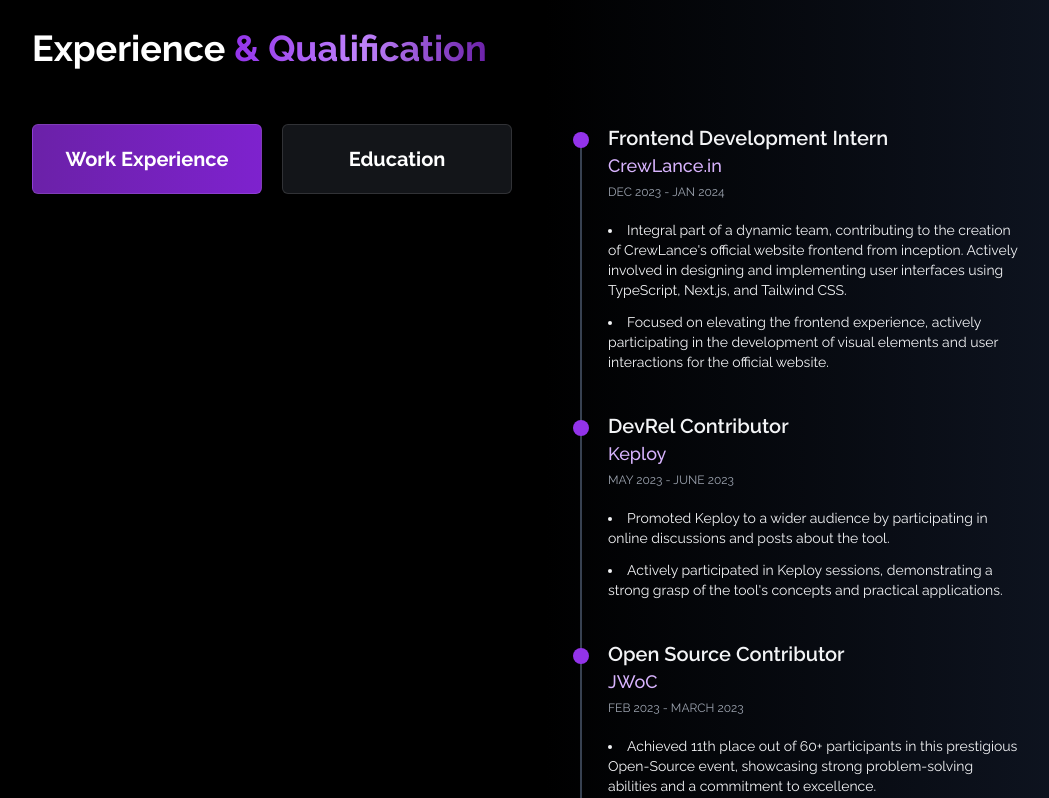
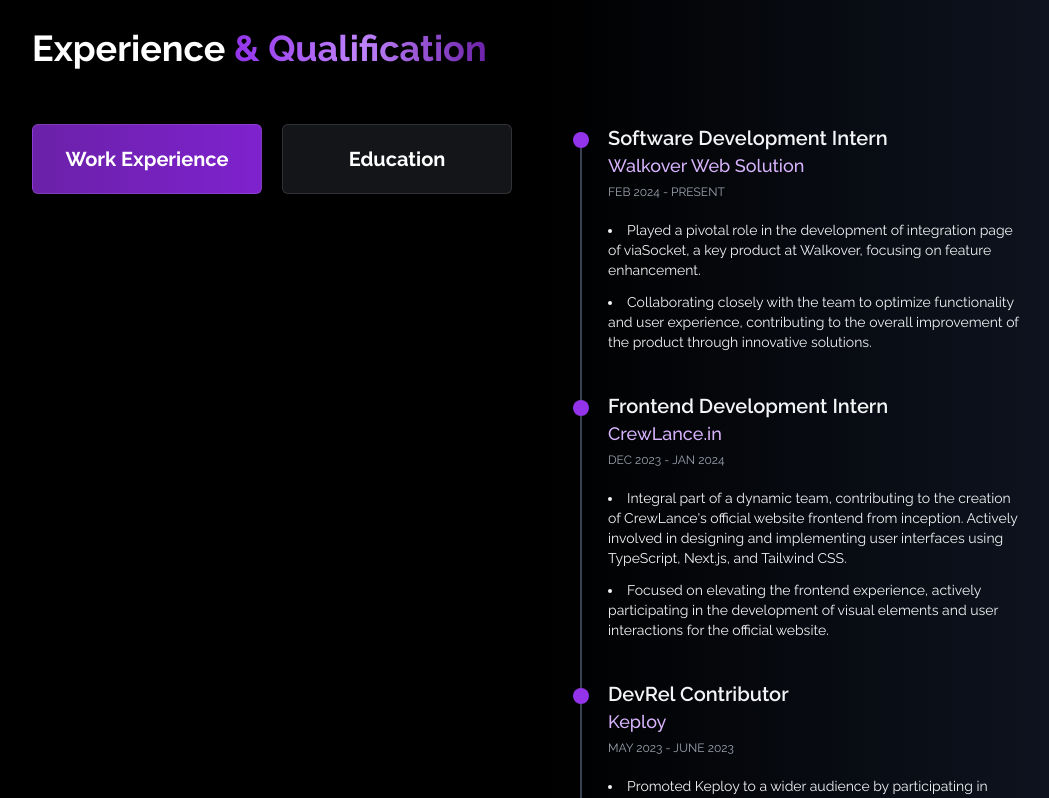
Before and after one commit to khushimarothi/Portfolio, a Next.js app: page / in a window 1280 px wide. Shown: the part 2340-3138 px from the top of the page, without its empty margins (96-1145 px from the left). Built offline with nearby package versions, Linux system fonts and the light colour scheme.

Commit message:
updated experience

```diff
--- a/src/app/components/Contact.tsx
+++ b/src/app/components/Contact.tsx
@@ -10,14 +10,14 @@
     };
     return (
         <>
-            <div id="contact" className="flex justify-center items-center lg:px-32 px-8 lg:py-20 py-10 bg-gradient-to-r from-black via-black to-gray-900 transition ease-in-out duration-1000">
+            <div id="contact" className="flex justify-center items-center lg:px-32 px-8 lg:py-20 py-10 bg-gradient-to-r from-black via-black to-gray-900 transition ease-in-out duration-1000" >
                 <div className="container mx-auto">
                     <div className="flex lg:flex-row flex-col lg:gap-16 gap-8 glassmorphism rounded-lg lg:px-14 lg:py-12 px-8 py-8 relative overflow-hidden">
-                    <div className='absolute overflow-hidden lg:-top-24 -top-2 left-0 w-full bg-blend-multiply '>
-                <Image src={bg} alt='img'className='  w-full h-full object-fill ' style={{ opacity: 0.03}} />
+                    <div className='absolute overflow-hidden lg:-top-24 -top-2 left-0 w-full bg-blend-multiply z-20 '>
+                <Image src={bg} alt='img'className='  w-full h-full object-fill z-0 ' style={{ opacity: 0.03}} />
                 </div>
 
-                        <div className="flex flex-col flex-1 ">
+                        <div className="flex flex-col flex-1 z-30 ">
 
                             <h1 className='lg:text-4xl text-xl font-bold tracking-wide lg:pb-2 pb-1'>Let's <span style={textStyles} >Connect </span></h1>
                             <p className='lg:text-base text-sm  text-slate-400 lg:max-w-[470px]'>Need a beautiful, well-structured website that you can own and maintain yourself? Get in touch</p>
@@ -30,7 +30,7 @@
                             </div> */}
                         </div>
 
-                        <div className="flex flex-col flex-1 my-auto">
+                        <div className="flex flex-col flex-1 my-auto z-30">
 
                             <div className="flex lg:flex-row flex-wrap flex-col  lg:gap-10 gap-4 ">
 
--- a/src/app/components/Experience.tsx
+++ b/src/app/components/Experience.tsx
@@ -10,11 +10,11 @@
 	};
 
 	const textStyles = {
-        backgroundImage: 'linear-gradient(to right, rgb(147, 51, 234), rgb(192, 132, 252), rgb(107, 33, 168))',
-        WebkitBackgroundClip: 'text',
-        backgroundClip: 'text',
-        color: 'transparent',
-    };
+		backgroundImage: 'linear-gradient(to right, rgb(147, 51, 234), rgb(192, 132, 252), rgb(107, 33, 168))',
+		WebkitBackgroundClip: 'text',
+		backgroundClip: 'text',
+		color: 'transparent',
+	};
 
 	return (
 		<>
@@ -53,6 +53,18 @@
 										<div className="grid gap-4 ">
 											<div className="relative col-span-12 px-4 space-y-6 ">
 												<div className="col-span-12 space-y-12 relative px-4 sm:col-span-8 sm:space-y-8 before:absolute before:top-2 before:bottom-0 before:w-0.5 before:-left-3 before:bg-gray-700">
+													<div className="flex flex-col relative before:absolute before:top-2 before:w-4 before:h-4 before:rounded-full before:left-[-35px] before:z-[1] before:bg-purple-600">
+														<h3 className="lg:text-xl text-lg font-semibold tracki">Software Development Intern </h3>
+														<h3 className="lg:text-lg text-base font-medium tracki pb-1  text-purple-300" >Walkover Web Solution</h3>
+														<time className="text-xs tracki uppercase text-gray-400">Feb 2024 - Present</time>
+														<ul className="list-disc py-2 list-inside   text-sm">
+															<li className='mt-3'>Played a pivotal role in the development of integration page of viaSocket, a key product at Walkover, focusing on feature enhancement.
+															</li>
+															<li className='mt-3'>Collaborating closely with the team to optimize functionality and user experience, contributing to the overall improvement of the product through innovative solutions.
+															</li>
+
+														</ul>
+													</div>
 													<div className="flex flex-col relative before:absolute before:top-2 before:w-4 before:h-4 before:rounded-full before:left-[-35px] before:z-[1] before:bg-purple-600">
 														<h3 className="lg:text-xl text-lg font-semibold tracki">Frontend Development Intern </h3>
 														<h3 className="lg:text-lg text-base font-medium tracki pb-1  text-purple-300" >CrewLance.in</h3>
--- a/src/app/components/Skills.tsx
+++ b/src/app/components/Skills.tsx
@@ -67,7 +67,7 @@
       { skill: 'VS Code', image: vscode },
     ],
     Others: [
-      { skill: 'C++', image: cpp},
+      { skill: 'C++', image: cpp },
       { skill: 'C', image: c },
       { skill: 'MySQL', image: mysql },
       { skill: 'Figma', image: figma },
```
